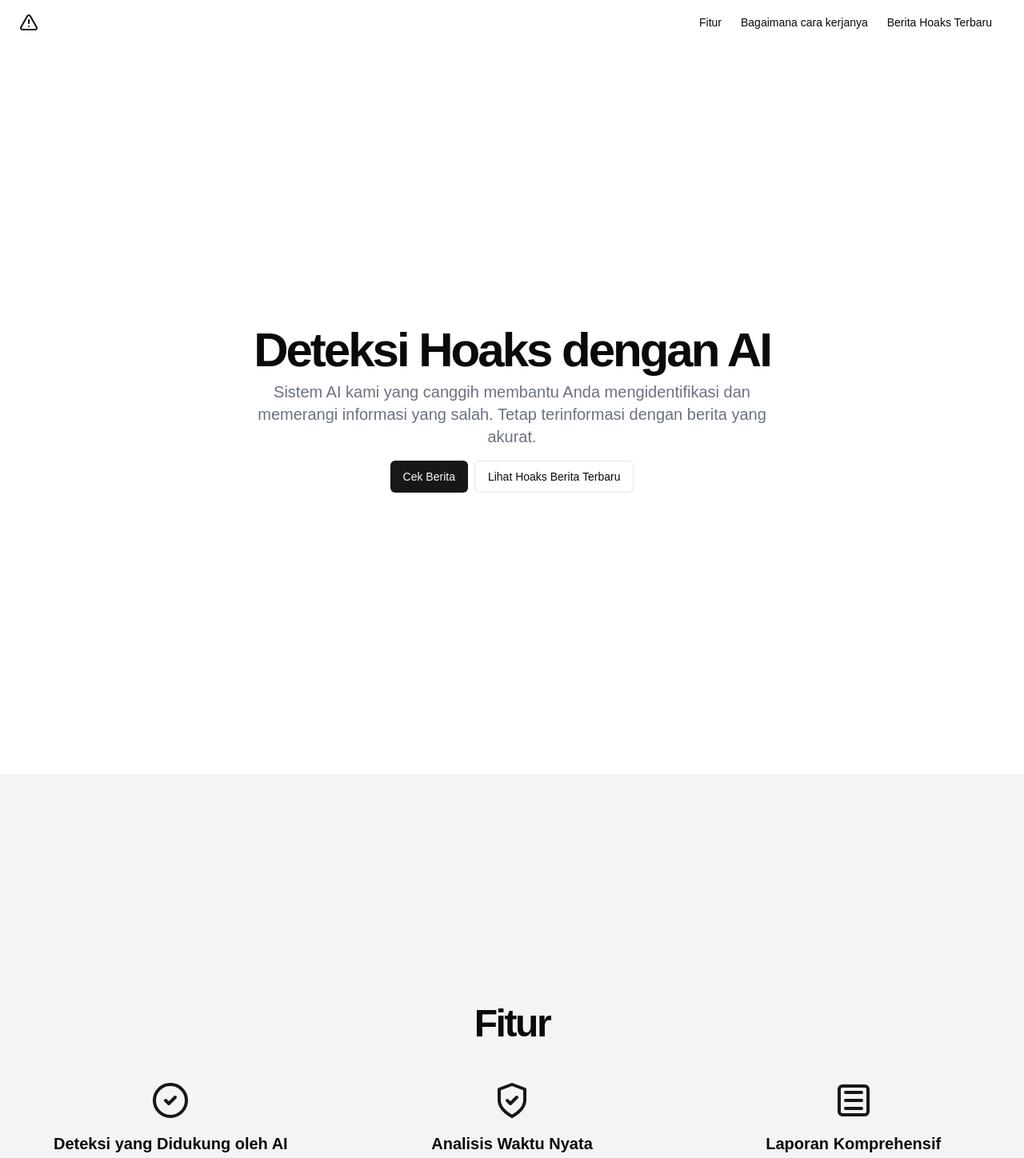
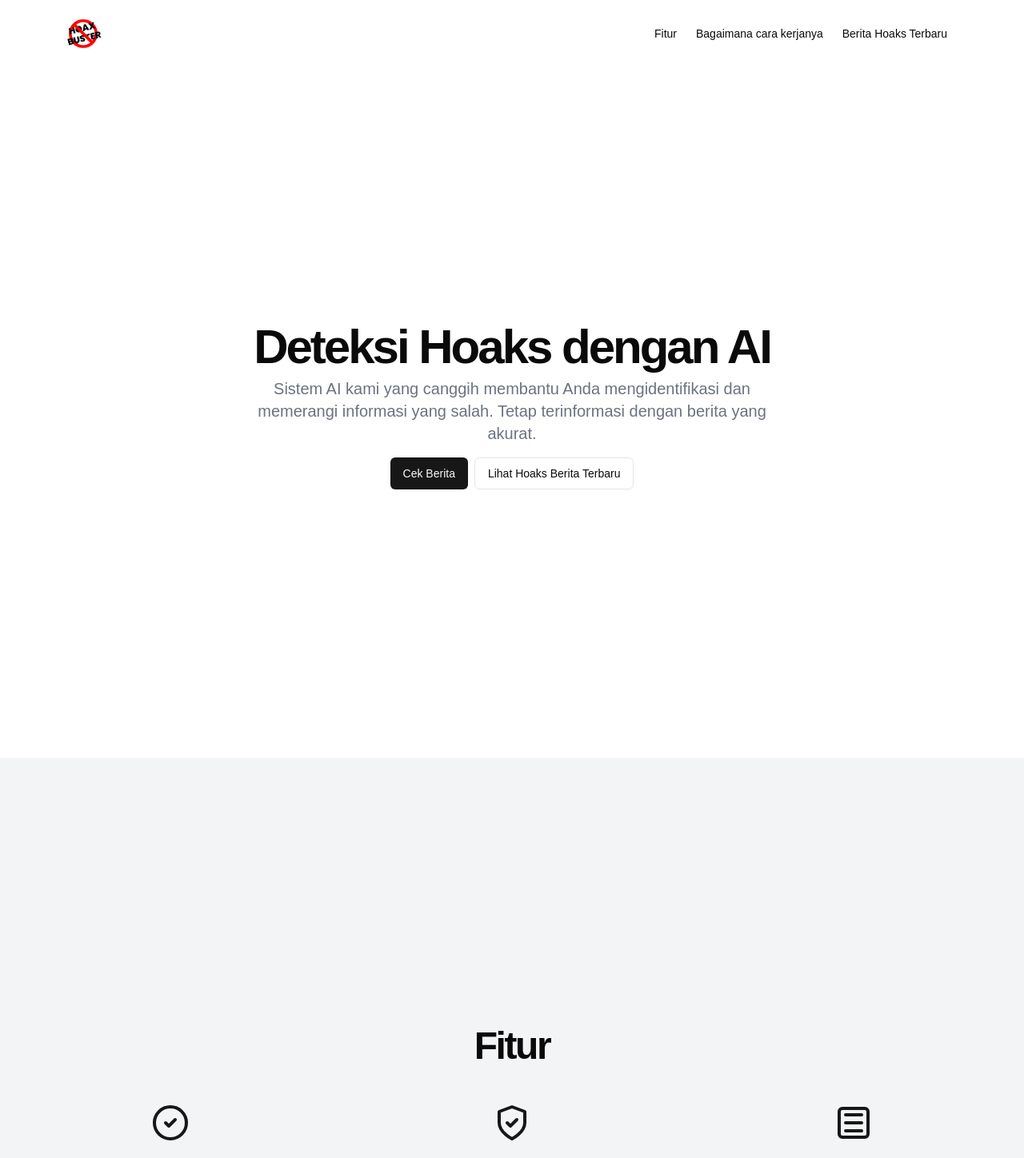
Before and after one commit to fallahibagaskara/hoax-news-detection, a Next.js app: page / in a window 1280 px wide. Shown: the top 1448 px of the page at 80% size. Built offline with nearby package versions, Linux system fonts and the light colour scheme.

Commit message:
Refactor homepage layout by adjusting padding values for sections and replacing SVG logo with an image component in TopNav for improved design consistency.

```diff
--- a/app/homepage/features.tsx
+++ b/app/homepage/features.tsx
@@ -1,6 +1,6 @@
 export default function Features() {
     return (
-        <section id="features" className="w-full py-12 md:py-24 lg:py-32 bg-gray-100 dark:bg-gray-800">
+        <section id="features" className="w-full py-10 md:py-20 lg:py-28 xl:py-44 bg-gray-100 dark:bg-gray-800">
             <div className="container mx-auto px-4 py-24 md:py-32 lg:py-40 relative">
                 <h2 className="text-3xl font-bold tracking-tighter sm:text-4xl md:text-5xl text-center mb-12">Fitur</h2>
                 <div className="grid grid-cols-1 sm:grid-cols-2 lg:grid-cols-3 gap-8">
--- a/app/homepage/hero.tsx
+++ b/app/homepage/hero.tsx
@@ -3,7 +3,7 @@ import { Button } from "@/components/ui/button"
 
 export default function Hero() {
     return (
-        <section id="hero" className="w-full py-12 md:py-24 lg:py-32 xl:py-48">
+        <section id="hero" className="w-full py-10 md:py-20 lg:py-28 xl:py-44">
             <div className="container mx-auto px-4 py-24 md:py-32 lg:py-40 relative">
                 <div className="flex flex-col items-center space-y-4 text-center">
                     <div className="space-y-2">
--- a/app/homepage/how.tsx
+++ b/app/homepage/how.tsx
@@ -1,6 +1,6 @@
 export default function HowItWorks() {
     return (
-        <section id="how-it-works" className="w-full py-12 md:py-24 lg:py-32">
+        <section id="how-it-works" className="w-full py-10 md:py-20 lg:py-28 xl:py-44">
             <div className="container mx-auto px-4 py-24 md:py-32 lg:py-40 relative">
                 <h2 className="text-3xl font-bold tracking-tighter sm:text-4xl md:text-5xl text-center mb-12">Bagaimana Cara Kerjanya</h2>
                 <div className="grid grid-cols-1 sm:grid-cols-2 lg:grid-cols-3 gap-8">
--- a/components/ui/top-nav.tsx
+++ b/components/ui/top-nav.tsx
@@ -4,32 +4,18 @@ import { useState } from 'react'
 import Link from 'next/link'
 import { Button } from "@/components/ui/button"
 import { Menu } from 'lucide-react'
+import Image from 'next/image'
 
 export default function TopNav() {
     const [mobileMenuOpen, setMobileMenuOpen] = useState(false)
     return (
-        <header className="px-4 lg:px-6 h-14 flex items-center justify-between">
+        <header className="px-4 pt-4 lg:px-20 h-18 flex items-center justify-between">
             <Link className="flex items-center justify-center" href="#">
                 <span className="sr-only">Hoax Buster</span>
-                <svg
-                    xmlns="http://www.w3.org/2000/svg"
-                    width="24"
-                    height="24"
-                    viewBox="0 0 24 24"
-                    fill="none"
-                    stroke="currentColor"
-                    strokeWidth="2"
-                    strokeLinecap="round"
-                    strokeLinejoin="round"
-                    className="h-6 w-6"
-                >
-                    <path d="m21.73 18-8-14a2 2 0 0 0-3.48 0l-8 14A2 2 0 0 0 4 21h16a2 2 0 0 0 1.73-3Z" />
-                    <line x1="12" x2="12" y1="9" y2="13" />
-                    <line x1="12" x2="12.01" y1="17" y2="17" />
-                </svg>
+                <Image src="/logo.png" width={48} height={48} alt="Logo" />
             </Link>
             <Button variant="ghost" className="md:hidden" onClick={() => setMobileMenuOpen(!mobileMenuOpen)}>
-                <Menu className="h-6 w-6" />
+                <Menu className="h-10 w-10" />
                 <span className="sr-only">Toggle menu</span>
             </Button>
             <nav className={`${mobileMenuOpen ? 'flex' : 'hidden'} absolute top-14 left-0 right-0 bg-background z-10 flex-col items-center gap-4 p-4 md:static md:flex md:flex-row md:gap-6`}>
```
Also changed, not shown: public/logo.png (added), 1 other file (tests, documents, lock files or other folders).
